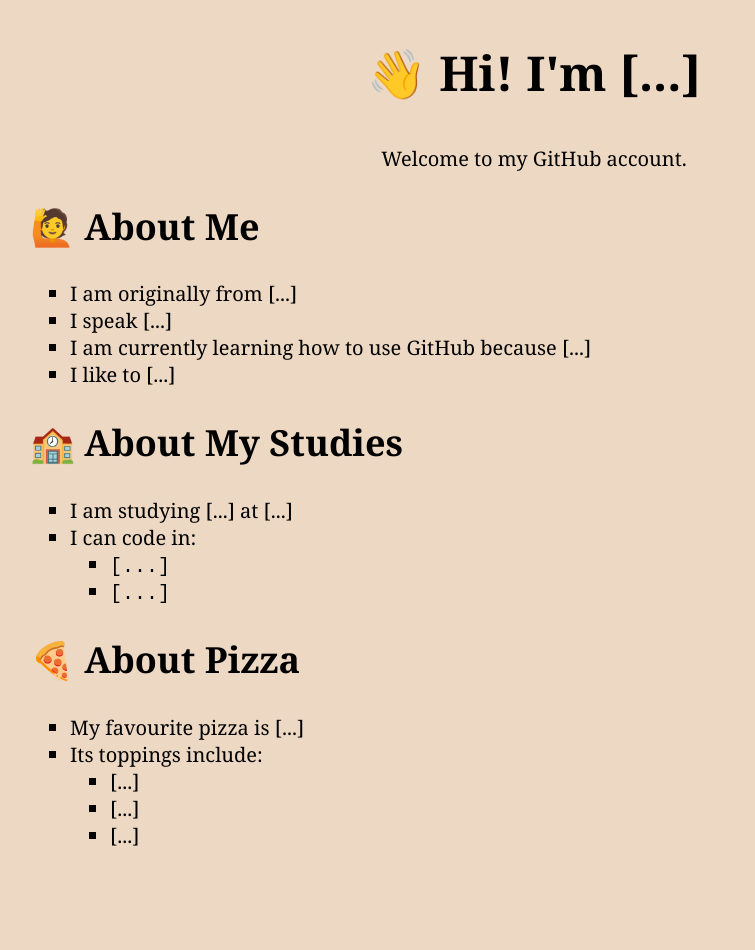
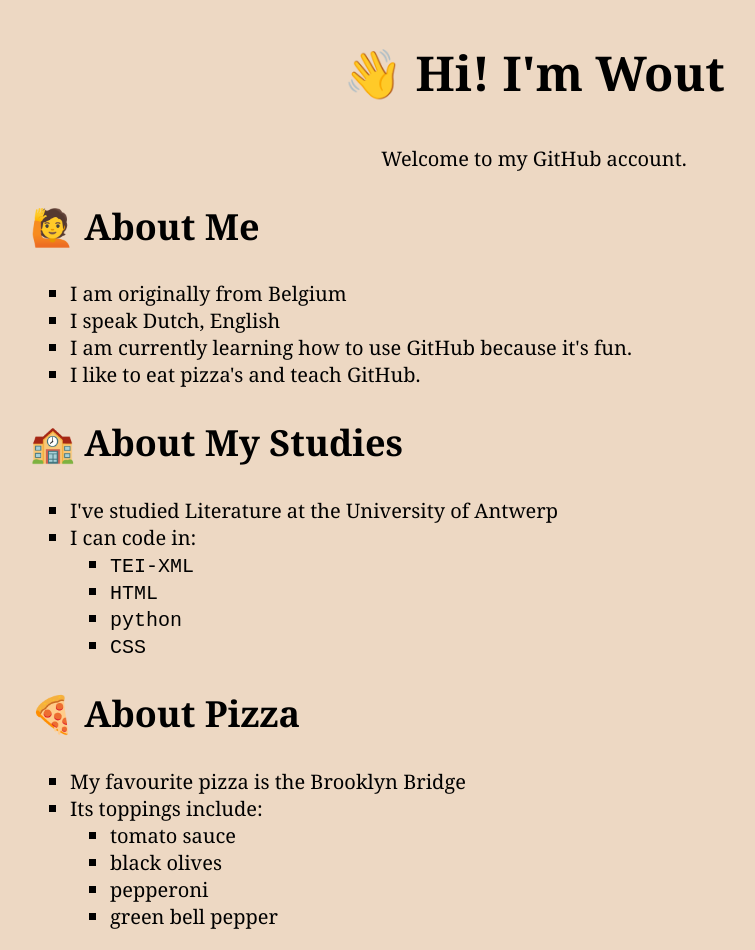
Before and after one commit to WoutDLN/about-me, a plain HTML site: page index.html in a window 1280 px wide. Shown: the whole page, without its empty margins (106-861 px from the left). Before the commit the page ends 869 px from the top, so only its background shows below. Drawn offline with Linux system fonts and the light colour scheme.

Commit message:
Added my information

```diff
--- a/index.html
+++ b/index.html
@@ -7,7 +7,7 @@
     </head>
     <body>
         <article>
-        <h1>&#128075; Hi! I'm [...]</h1>
+        <h1>&#128075; Hi! I'm Wout</h1>
         <p>
             Welcome to my GitHub account.
         </p>
@@ -15,20 +15,22 @@
         <article>
         <h2>&#128587; About Me</h2>
         <ul>
-            <li>I am originally from [...]</li>
-            <li>I speak [...]</li>
-            <li>I am currently learning how to use GitHub because [...]</li>
-            <li>I like to [...]</li>
+            <li>I am originally from Belgium</li>
+            <li>I speak Dutch, English</li>
+            <li>I am currently learning how to use GitHub because it's fun.</li>
+            <li>I like to eat pizza's and teach GitHub.</li>
         </ul>
         </article>
         <article>
         <h2>&#127979; About My Studies </h2>
         <ul>
-            <li>I am studying [...] at [...]</li>
+            <li>I've studied Literature at the University of Antwerp</li>
             <li>I can code in:
                 <ul>
-                    <li><code>[...]</code></li>
-                    <li><code>[...]</code></li>
+                    <li><code>TEI-XML</code></li>
+                    <li><code>HTML</code></li>
+                    <li><code>python</code></li>
+                    <li><code>CSS</code></li>
                 </ul>
             </li>
         </ul>
@@ -36,12 +38,13 @@
         <article>
         <h2>&#127829; About Pizza</h2>
         <ul>
-            <li>My favourite pizza is [...]</li>
+            <li>My favourite pizza is the Brooklyn Bridge</li>
             <li>Its toppings include:
                 <ul>
-                    <li>[...]</li>
-                    <li>[...]</li>
-                    <li>[...]</li>
+                    <li>tomato sauce</li>
+                    <li>black olives</li>
+                    <li>pepperoni</li>
+                    <li>green bell pepper</li>
                 </ul>
             </li>
         </ul>
```
